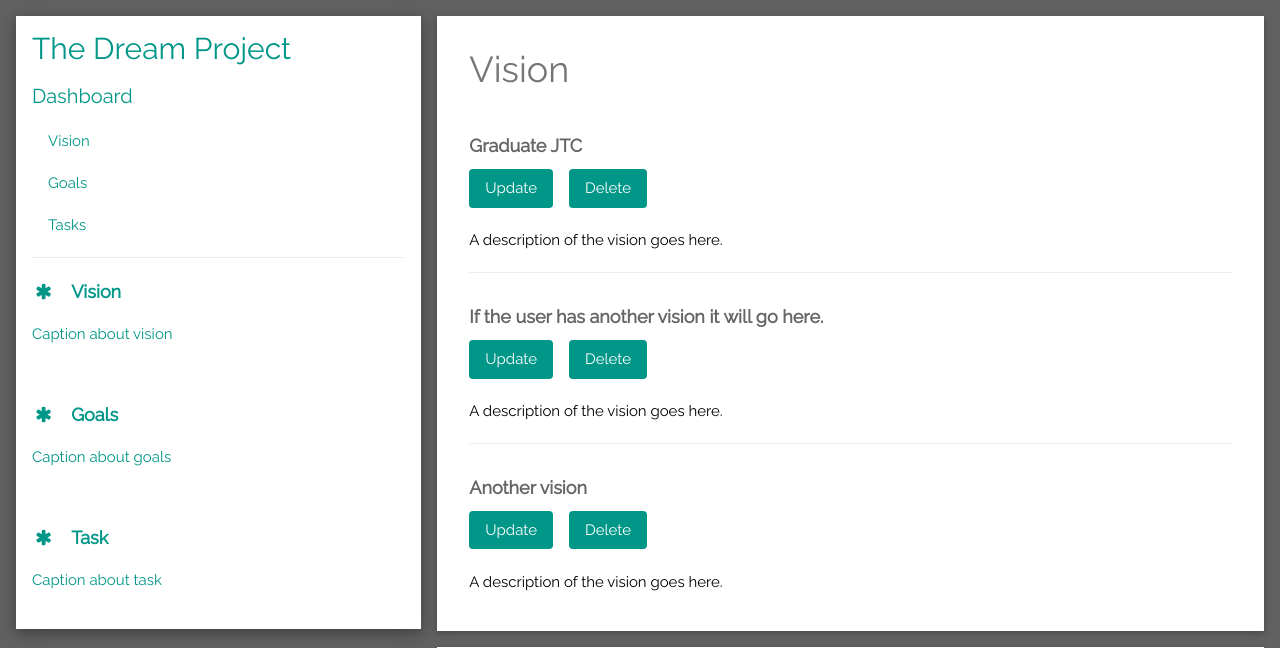
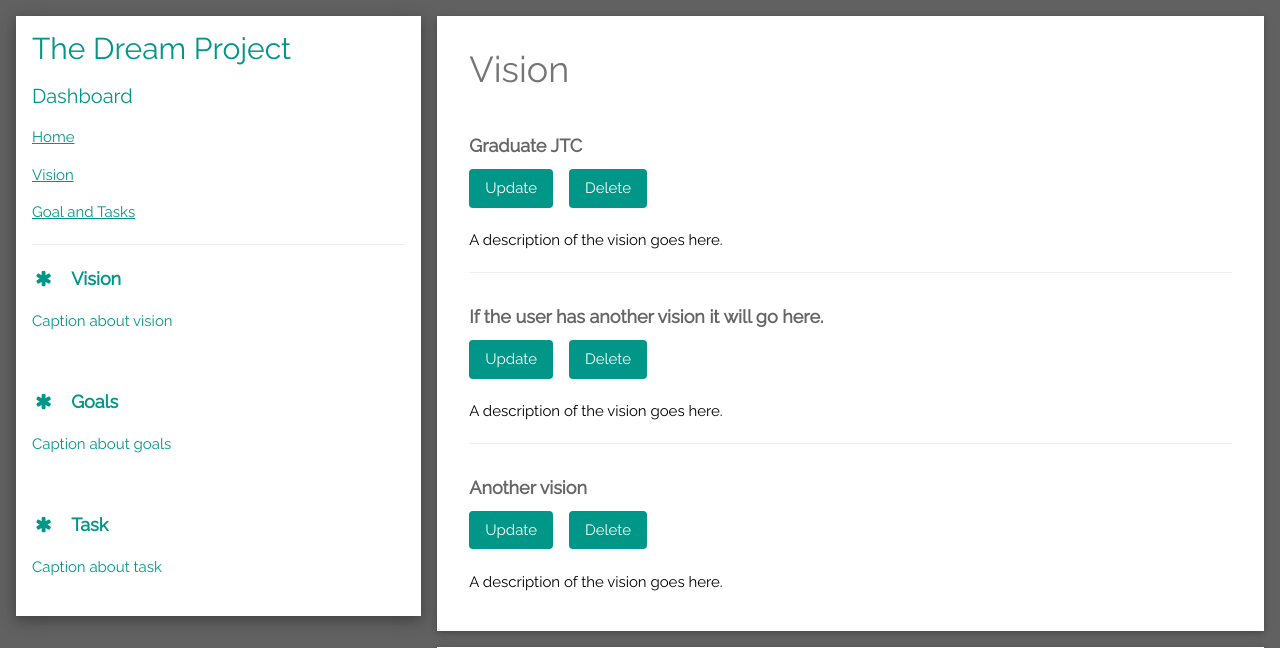
Before and after one commit to Josecruz-MVP/RememberTheCoders, a Django app: template TheDreamProject/vision_app/templates/dashboard.html in a window 1280 px wide. Shown: the top 648 px of the page. Run offline with Django 4.2, Linux system fonts and the light colour scheme; the template is opened without the code that fills it, so the values that code supplies are empty.

Commit message:
dashboard routes

```diff
--- a/TheDreamProject/vision_app/templates/addgoaltask.html
+++ b/TheDreamProject/vision_app/templates/addgoaltask.html
@@ -61,6 +61,11 @@
 
   <!-- Render Vision data here -->
   <h3 class="w3-center">render vision data here</h3>
+  <ul>
+    {% for vision in visionname %}
+  <li>{{ vision.vision_name }}</li>
+    {% endfor %}
+  </ul>
   <p class="w3-center"><em>Now that you have created your vision now let's create goals and task.</em></p>
   <p class="w3-center"></p>
 </div>
--- a/TheDreamProject/vision_app/templates/dashboard.html
+++ b/TheDreamProject/vision_app/templates/dashboard.html
@@ -31,9 +31,9 @@ html,body,h1,h2,h3,h4,h5,h6 {font-family: "Raleway", sans-serif}
         <div class="w3-container w3-text-teal">
           <h2 class="w3-text teal">The Dream Project</h2>
           <h4>Dashboard</h4>
-          <p><i class="w3-margin-right w3-large"></i>Vision</p>
-          <p><i class="w3-margin-right w3-large"></i>Goals</p>
-          <p><i class="w3-margin-right w3-large"></i>Tasks</p>
+          <p><a href="{% url 'Home' %}" target="_blank">Home</a></p>
+          <p><a href="{% url 'AddVision' %}" target="_blank">Vision</a></p>
+          <p><a href="{% url 'AddGoalTask' %}" target="_blank">Goal and Tasks</a></p>
           <hr>
 
           <p class="w3-large"><b><i class="fa fa-asterisk fa-fw w3-margin-right w3-text-teal"></i>Vision</b></p>
@@ -63,8 +63,8 @@ html,body,h1,h2,h3,h4,h5,h6 {font-family: "Raleway", sans-serif}
         <h1 class="w3-text-grey w3-padding-16"><i class="w3-margin-right"></i>Vision</h1>
         <div class="w3-container">
           <h5 class="w3-opacity"><b>Graduate JTC</b></h5>
-          <button class="w3-btn w3-teal w3-round w3-left w3-teal" type="submit" name="submit" value="Create" >Update</button>
-          <button class="w3-btn w3-teal w3-round w3-left w3-teal w3-margin-left 50px" type="submit" name="submit" value="Delete" >Delete</button><br>
+          <button class="w3-btn w3-teal w3-round w3-left w3-teal" type="submit" name="update_vision" value="Create" >Update</button>
+          <button class="w3-btn w3-teal w3-round w3-left w3-teal w3-margin-left 50px" type="submit" name="delete" value="Delete" >Delete</button><br>
       <br>
       <!--Render Vision Data Here -->
           <p>A description of the vision goes here.</p>
@@ -72,8 +72,8 @@ html,body,h1,h2,h3,h4,h5,h6 {font-family: "Raleway", sans-serif}
         </div>
         <div class="w3-container">
           <h5 class="w3-opacity"><b>If the user has another vision it will go here.</b></h5>
-          <button class="w3-btn w3-teal w3-round w3-left w3-teal" type="submit" name="submit" value="Create" >Update</button>
-          <button class="w3-btn w3-teal w3-round w3-left w3-teal w3-margin-left 50px" type="submit" name="submit" value="Delete" >Delete</button><br>
+          <button class="w3-btn w3-teal w3-round w3-left w3-teal" type="submit" name="update_vision" value="Create" >Update</button>
+          <button class="w3-btn w3-teal w3-round w3-left w3-teal w3-margin-left 50px" type="submit" name="delete" value="Delete" >Delete</button><br>
       <br>
       <!--Render Vision Data Here -->
           <p>A description of the vision goes here.</p>
@@ -81,8 +81,8 @@ html,body,h1,h2,h3,h4,h5,h6 {font-family: "Raleway", sans-serif}
         </div>
         <div class="w3-container">
           <h5 class="w3-opacity"><b>Another vision</b></h5>
-          <button class="w3-btn w3-teal w3-round w3-left w3-teal" type="submit" name="submit" value="Create" >Update</button>
-          <button class="w3-btn w3-teal w3-round w3-left w3-teal w3-margin-left 50px" type="submit" name="submit" value="Delete" >Delete</button><br>
+          <button class="w3-btn w3-teal w3-round w3-left w3-teal" type="submit" name="update_vision" value="Create" >Update</button>
+          <button class="w3-btn w3-teal w3-round w3-left w3-teal w3-margin-left 50px" type="submit" name="delete" value="Delete" >Delete</button><br>
       <br>
       <!--Render Vision Data Here -->
           <p>A description of the vision goes here. </p><br>
@@ -95,7 +95,7 @@ html,body,h1,h2,h3,h4,h5,h6 {font-family: "Raleway", sans-serif}
         <h1 class="w3-text-grey w3-padding-16"><i class="fa-fw w3-margin-right w3-xxlarge w3-text-teal"></i>Goals</h1>
         <div class="w3-container">
           <h5 class="w3-opacity"><b>Finish Project</b></h5>
-          <button class="w3-btn w3-teal w3-round w3-left w3-teal" type="submit" name="submit" value="Create" >Update</button>
+          <button class="w3-btn w3-teal w3-round w3-left w3-teal" type="submit" name="update_goal" value="Create" >Update</button>
           <button class="w3-btn w3-teal w3-round w3-left w3-teal w3-margin-left 50px" type="submit" name="submit" value="Delete" >Delete</button><br>
       <br>
       <!--Render Goals Data Here -->
@@ -104,8 +104,8 @@ html,body,h1,h2,h3,h4,h5,h6 {font-family: "Raleway", sans-serif}
         </div>
         <div class="w3-container">
           <h5 class="w3-opacity"><b>Another goal goes here</b></h5>
-          <button class="w3-btn w3-teal w3-round w3-left w3-teal" type="submit" name="submit" value="Create" >Update</button>
-          <button class="w3-btn w3-teal w3-round w3-left w3-teal w3-margin-left 50px" type="submit" name="submit" value="Delete" >Delete</button><br>
+          <button class="w3-btn w3-teal w3-round w3-left w3-teal" type="submit" name="update_goal" value="Create" >Update</button>
+          <button class="w3-btn w3-teal w3-round w3-left w3-teal w3-margin-left 50px" type="submit" name="delete" value="Delete" >Delete</button><br>
       <br>
       <!--Render Goals Data Here -->
           <p>Master Degree</p>
@@ -113,8 +113,8 @@ html,body,h1,h2,h3,h4,h5,h6 {font-family: "Raleway", sans-serif}
         </div>
         <div class="w3-container">
           <h5 class="w3-opacity"><b>Goal goes here</b></h5>
-          <button class="w3-btn w3-teal w3-round w3-left w3-teal" type="submit" name="submit" value="Create" >Update</button>
-          <button class="w3-btn w3-teal w3-round w3-left w3-teal w3-margin-left 50px" type="submit" name="submit" value="Delete" >Delete</button><br>
+          <button class="w3-btn w3-teal w3-round w3-left w3-teal" type="submit" name="update_goal" value="Create" >Update</button>
+          <button class="w3-btn w3-teal w3-round w3-left w3-teal w3-margin-left 50px" type="submit" name="delete" value="Delete" >Delete</button><br>
       <br>
       <!--Render Goals Data Here -->
           <p>Bachelor Degree</p><br>
--- a/TheDreamProject/vision_app/urls.py
+++ b/TheDreamProject/vision_app/urls.py
@@ -7,6 +7,6 @@ urlpatterns = [
     path('', Homepage.as_view(), name='Home'),
     path('addvision/', Addvision.as_view(), name='AddVision'),
     path('addgoaltask/', AddGoalTask.as_view(), name='AddGoalTask'),
-    path('Dashboard/', VisionListView.as_view())
+    path('addgoaltask/', VisionListView.as_view(), name='add_vision')
 
 ]
```
Also changed, not shown: TheDreamProject/vision_app/templates/add_vision.html (+18 -22 lines), TheDreamProject/vision_app/views.py (+71 -65 lines).
